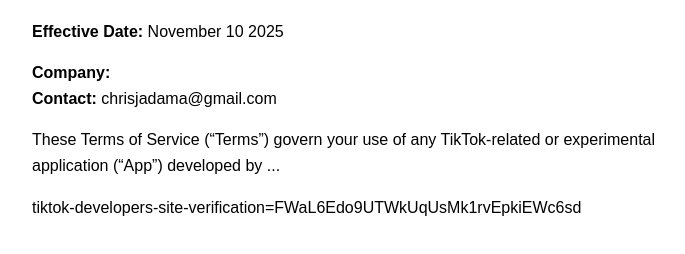
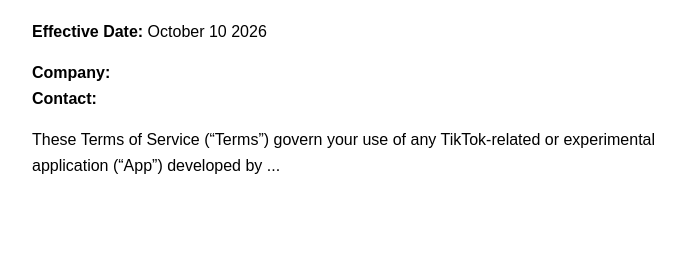
Before and after one commit to framosk/tiktok-api-app-n8n, a plain HTML site: page terms.html in a window 1280 px wide. Shown: the part 86-340 px from the top of the page, without its empty margins (0-685 px from the left). Drawn offline with Linux system fonts and the light colour scheme.

Commit message:
Update terms.html

```diff
--- a/terms.html
+++ b/terms.html
@@ -7,9 +7,8 @@
 </head>
 <body>
   <h1>Terms of Service</h1>
-  <p><strong>Effective Date:</strong> November 10 2025</p>
-  <p><strong>Company:</strong> <br><strong>Contact:</strong> chrisjadama@gmail.com</p>
+  <p><strong>Effective Date:</strong> October 10 2026</p>
+  <p><strong>Company:</strong> <br><strong>Contact:</strong> </p>
   <p>These Terms of Service (“Terms”) govern your use of any TikTok-related or experimental application (“App”) developed by ...</p>
-  tiktok-developers-site-verification=FWaL6Edo9UTWkUqUsMk1rvEpkiEWc6sd
 </body>
 </html>
```
